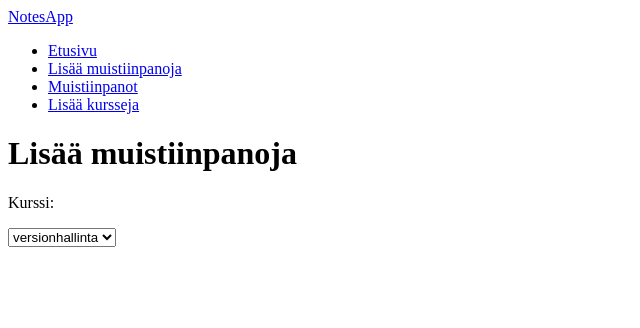
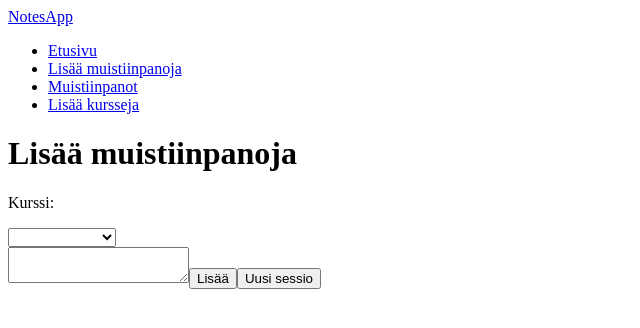
Before and after one commit to Iir0R/NotesApp, a React (Vite) app: page /create in a window 1280 px wide. Shown: the top 328 px of the page, without its empty margins (0-640 px from the left). Built offline with nearby package versions, Linux system fonts and the light colour scheme.

Commit message:
Muistiinpanojen lisäys lisätty

```diff
--- /dev/null
+++ b/src/components/AddNote.jsx
@@ -0,0 +1,16 @@
+import Button from "../components/Button";
+
+const AddNote = ({ text, setText, handleAddNote, handleReset }) => {
+  return (
+    <form onSubmit={(e) => e.preventDefault()}>
+      <textarea
+        value={text}
+        onChange={(e) => setText(e.target.value)}
+      ></textarea>
+      <Button onClick={handleAddNote} label={"Lisää"} />
+      <Button onClick={handleReset} label={"Uusi sessio"} />
+    </form>
+  );
+};
+
+export default AddNote;
--- a/src/components/CourseDropdown.jsx
+++ b/src/components/CourseDropdown.jsx
@@ -2,21 +2,22 @@ import { useSelector } from "react-redux";
 import { selectCourses } from "../features/coursesSlice";
 import CourseOption from "./CourseOption";
 
-const CourseDropdown = ({ option, setCurrent }) => {
+const CourseDropdown = ({ option, setCurrent, setCourseId, disabled }) => {
   const courses = useSelector(selectCourses);
 
   const listCourses = courses.map((course) => (
     <CourseOption
       key={course.id}
       course={course}
-      select={(e) => setCurrent(e.target.value)}
+      selectName={setCurrent}
+      selectId={setCourseId}
     />
   ));
 
   return (
     <div>
       <p>Kurssi:</p>
-      <select>
+      <select disabled={disabled}>
         {option}
         {listCourses}
       </select>
--- a/src/components/CourseOption.jsx
+++ b/src/components/CourseOption.jsx
@@ -1,6 +1,12 @@
-const CourseOption = ({ course, select }) => {
+const CourseOption = ({ course, selectName, selectId }) => {
+  const handleSetValues = (e) => {
+    selectName(e.target.value);
+    if (selectId === null) return;
+    selectId(course.id);
+  };
+
   return (
-    <option value={course.name} onClick={select}>
+    <option value={course.name} onClick={handleSetValues}>
       {course.name}
     </option>
   );
--- a/src/features/notesSlice.jsx
+++ b/src/features/notesSlice.jsx
@@ -49,6 +49,10 @@ const notesSlice = createSlice({
   name: "notes",
   initialState,
   reducers: {
+    addNote(state, action) {
+      console.log(action.payload);
+      state.notes.push(action.payload);
+    },
     deleteNote(state, action) {
       const filteredNotes = state.notes.filter(
         (note) => note.id !== action.payload
@@ -62,6 +66,6 @@ export const selectNotes = (state) => state.notes.notes;
 export const getNotesStatus = (state) => state.notes.status;
 export const getNotesError = (state) => state.notes.error;
 
-export const { deleteNote } = notesSlice.actions;
+export const { addNote, deleteNote } = notesSlice.actions;
 
 export default notesSlice.reducer;
--- a/src/pages/CreateNotes.jsx
+++ b/src/pages/CreateNotes.jsx
@@ -1,11 +1,64 @@
+import { useState } from "react";
+import AddNote from "../components/AddNote";
 import CourseDropdown from "../components/CourseDropdown";
 import Title from "../components/Title";
+import { useDispatch, useSelector } from "react-redux";
+import { addNote, selectNotes } from "../features/notesSlice";
 
 const CreateNotes = () => {
+  const [current, setCurrent] = useState("");
+  const [courseId, setCourseId] = useState("");
+  const [newNotes, setNewNotes] = useState([]);
+  const [text, setText] = useState("");
+  const [session, setSession] = useState(false);
+
+  const dispatch = useDispatch();
+
+  const notes = useSelector(selectNotes);
+
+  const listNotes = newNotes.map((note) => <li key={note.id}>{note.text}</li>);
+
+  const option = (
+    <option value={""} onClick={(e) => setCurrent(e.target.value)}></option>
+  );
+
+  const handleAddNote = () => {
+    if (current === "") return null;
+    if (session === false) setSession(true);
+    let id = notes[notes.length - 1].id + 1;
+    let timestamp = new Date().toJSON().slice(0, 10);
+    let newNote = {
+      id,
+      text,
+      course: { id: courseId, name: current },
+      timestamp,
+    };
+    dispatch(addNote(newNote));
+    setNewNotes([...newNotes, newNote]);
+    setText("");
+  };
+
+  const handleReset = () => {
+    setSession(false);
+    setNewNotes([]);
+  };
+
   return (
     <div>
       <Title title={"Lisää muistiinpanoja"} />
-      <CourseDropdown />
+      <CourseDropdown
+        option={option}
+        setCurrent={setCurrent}
+        setCourseId={setCourseId}
+        disabled={session}
+      />
+      <AddNote
+        text={text}
+        setText={setText}
+        handleAddNote={handleAddNote}
+        handleReset={handleReset}
+      />
+      {newNotes.length > 0 && <ul>{listNotes}</ul>}
     </div>
   );
 };
--- a/src/pages/ViewNotes.jsx
+++ b/src/pages/ViewNotes.jsx
@@ -37,7 +37,11 @@ const ViewNotes = () => {
   return (
     <div>
       <Title title={"Muistiinpanot"} />
-      <CourseDropdown option={option} setCurrent={setCurrent} />
+      <CourseDropdown
+        option={option}
+        setCurrent={setCurrent}
+        setCourseId={null}
+      />
       <ul>{listNotes}</ul>
     </div>
   );
```
